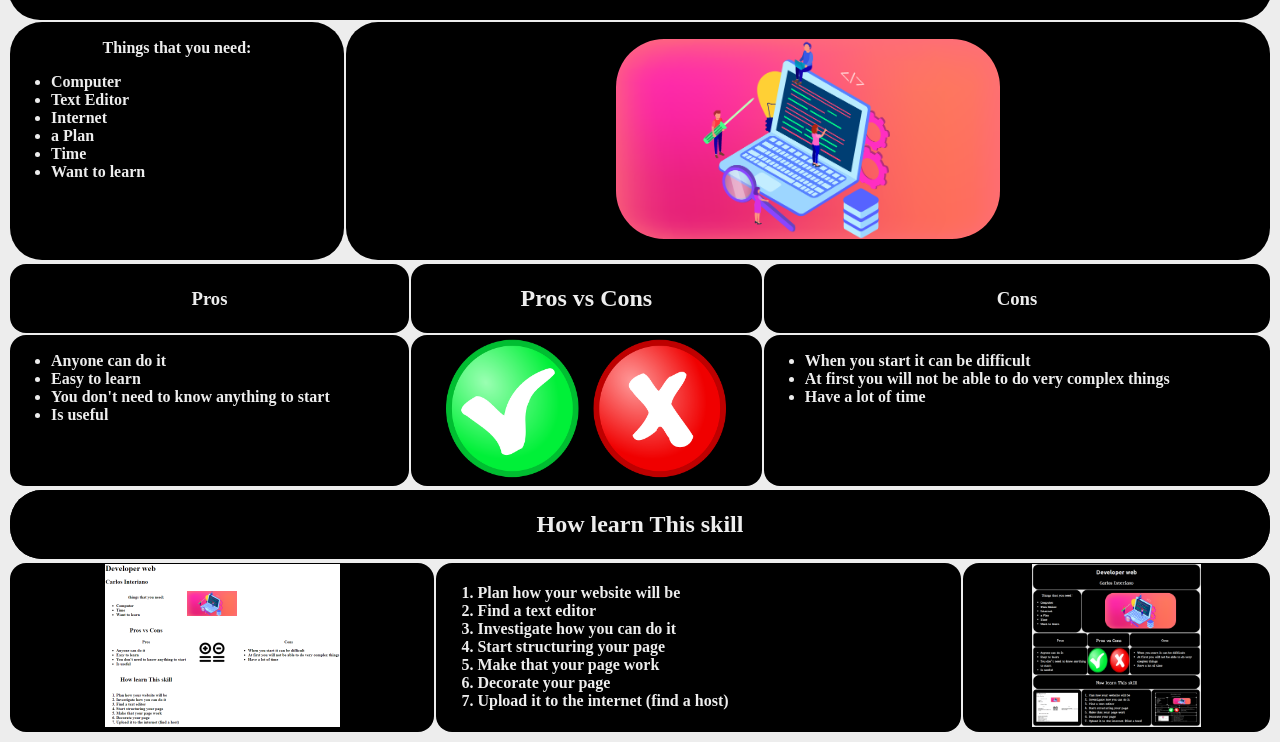
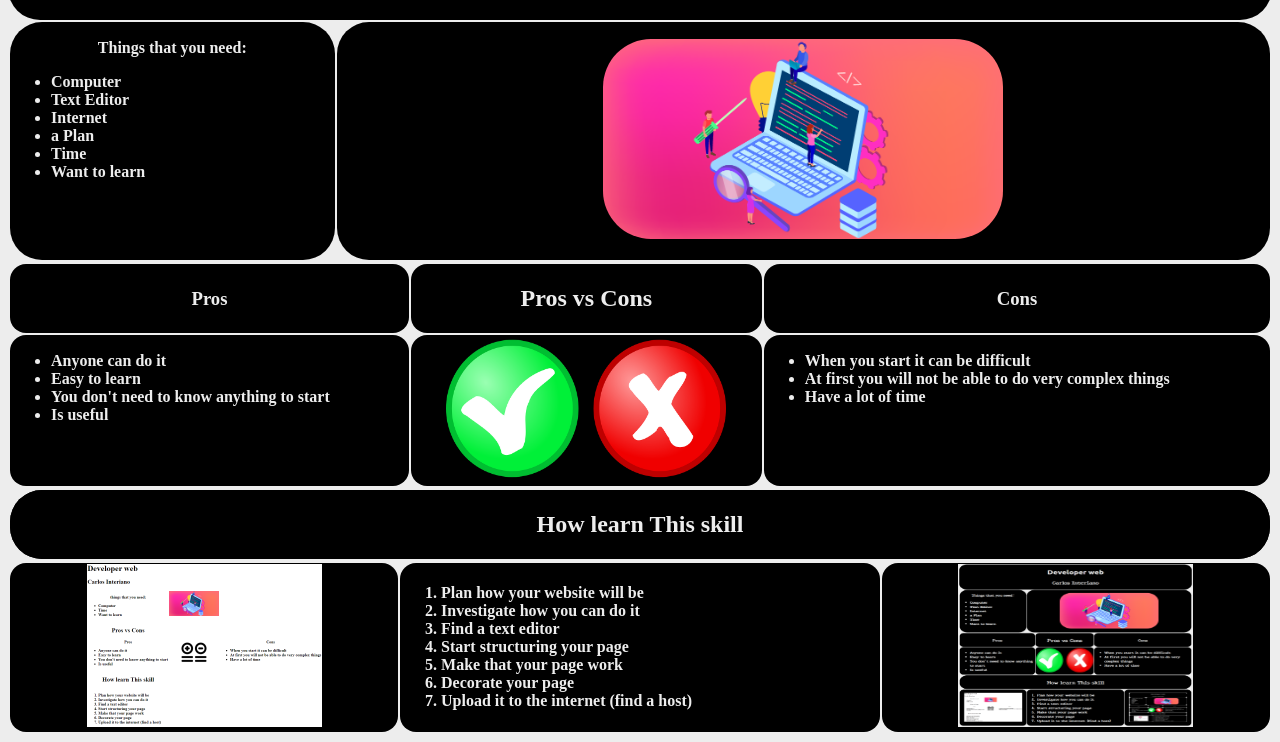
Before and after one commit to panfletoig/Tarea, a plain HTML site: page index.html in a window 1280 px wide. Shown: the part 121-863 px from the top of the page. Drawn offline with Linux system fonts and the light colour scheme; a web font is replaced by a local one.

Commit message:
Add files via upload

```diff
--- a/index.html
+++ b/index.html
@@ -29,7 +29,7 @@
                     </p>
                 </th>
                 <th id="cuadro">
-                    <img id="img" src="img/web.png">
+                    <img id="img" src="img/web.png" width="400" height="200">
                 </th>
         </table>
         <table id="tabla">
@@ -49,7 +49,7 @@
                     </ul>
                 </th>
                 <th>
-                    <img id="edit" src="img/pc.png" width="960" height="490">
+                    <img id="edit" src="img/pc.png" width="280" height="145">
                 </th>
                 <th>
                     <ul align="left">
@@ -68,13 +68,13 @@
         <table id="tabla">
             <tr id="cuadro">
                 <th>
-                    <img id="antes" src="img/html.PNG" >
+                    <img id="antes" src="img/html.PNG" width="236" height="163">
                 </th>
                 <th>
                     <ol align="left">
                         <li>Plan how your website will be</li>
+                        <li>Investigate how you can do it</li>
                         <li>Find a text editor</li>
-                        <li>Investigate how you can do it</li>
                         <li>Start structuring your page</li>
                         <li>Make that your page work</li>
                         <li>Decorate your page</li>
@@ -82,7 +82,7 @@
                     </ol>
                 </th>
                 <th>
-                    <img id="antes" src="img/css.PNG">
+                    <img id="antes" src="img/css.PNG" width="236" height="163">
                 </th>
             </tr>
         </table>
```
